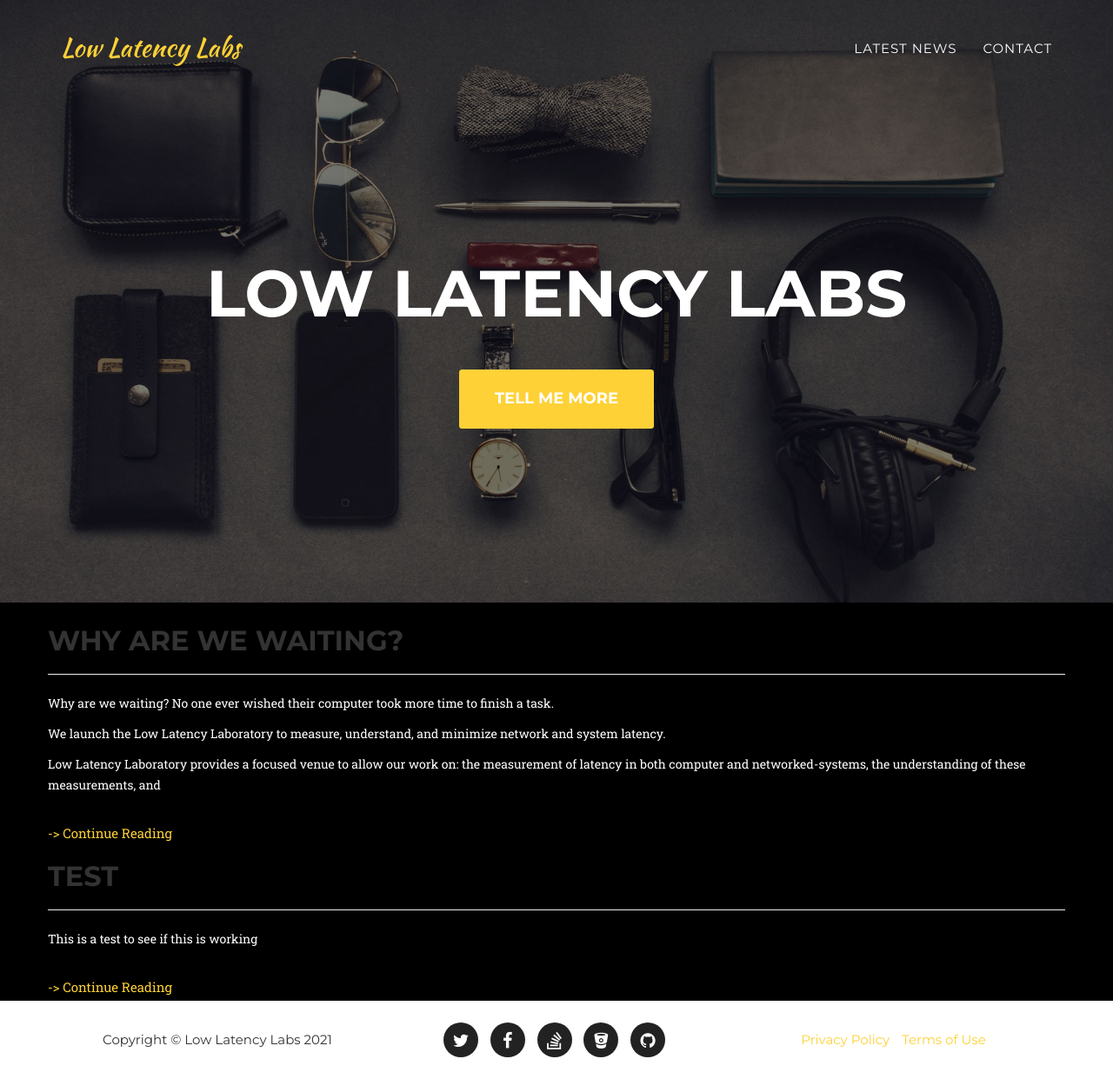
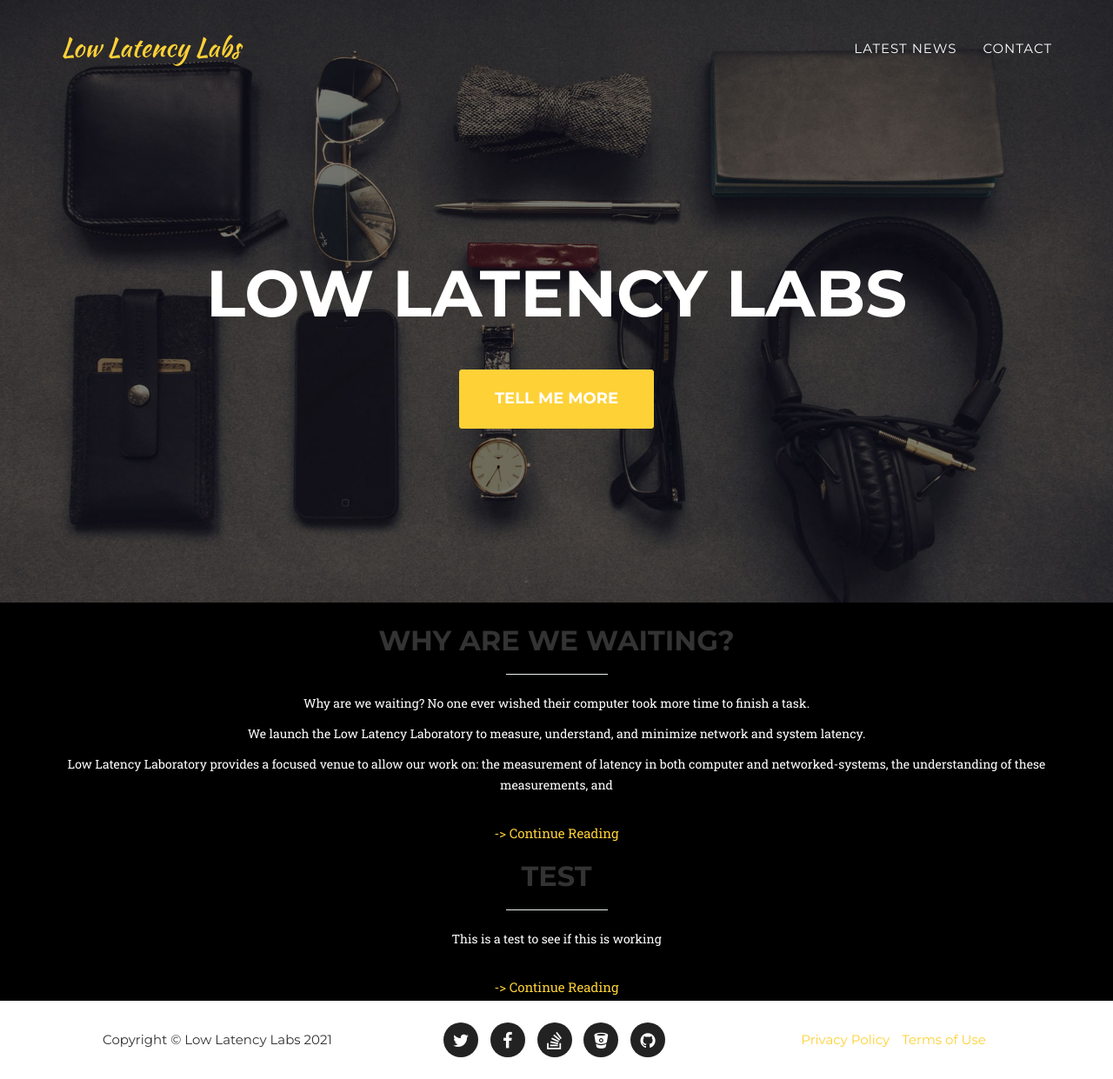
Before and after one commit to blurryhumanface/LowLatencyLabs, a Jekyll site: the page built from index.html, in a window 1280 px wide and 1241 px high. Shown: the whole window at 87% size. Built offline with Jekyll 4.4.1, drawn with Linux system fonts in a browser that asks for light colours; some web fonts are replaced.

Commit message:
added width to hr

```diff
--- a/_includes/css/custom.css
+++ b/_includes/css/custom.css
@@ -9,3 +9,7 @@
 .dark p {
   color: #FFF;
 }
+
+.post-hr {
+  width: 10%;
+}
--- a/_includes/latest-news.html
+++ b/_includes/latest-news.html
@@ -1,5 +1,5 @@
 <section id="latestnews" class="no-padding dark">
-  <div class="container">
+  <div class="container text-center">
     <div class="row">
       <div class="col-4">
         {% for post in site.posts %}
```
